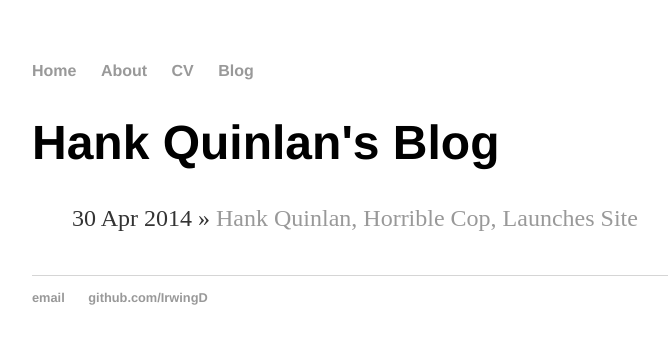
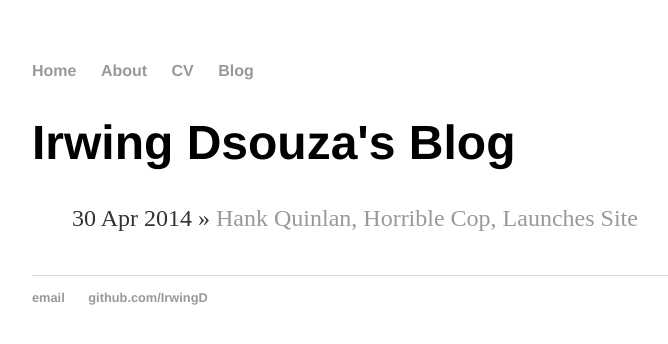
Before and after one commit to IrwingD/IrwingD.github.io, a Jekyll site: the page built from blog/index.html, in a window 1280 px wide. Shown: the top 344 px of the page, without its empty margins (160-828 px from the left). Built offline with Jekyll 4.4.1, drawn with Linux system fonts in a browser that asks for light colours; part of the change alters nothing that is shown.

Commit message:
Update index.html

```diff
--- a/blog/index.html
+++ b/blog/index.html
@@ -1,6 +1,7 @@
 ---
 layout: default
-title: Hank Quinlan's Blog
+title: Irwing Dsouza's Blog
+description: Notes and short essays by Irwing Dsouza, a Data Enthusiast, Project Manager, Digital Publisher,  Music Enthusiast, and Gamer living and working in Mumbai India.
 ---
 <h1>{{ page.title }}</h1>
 <ul class="posts">
```
